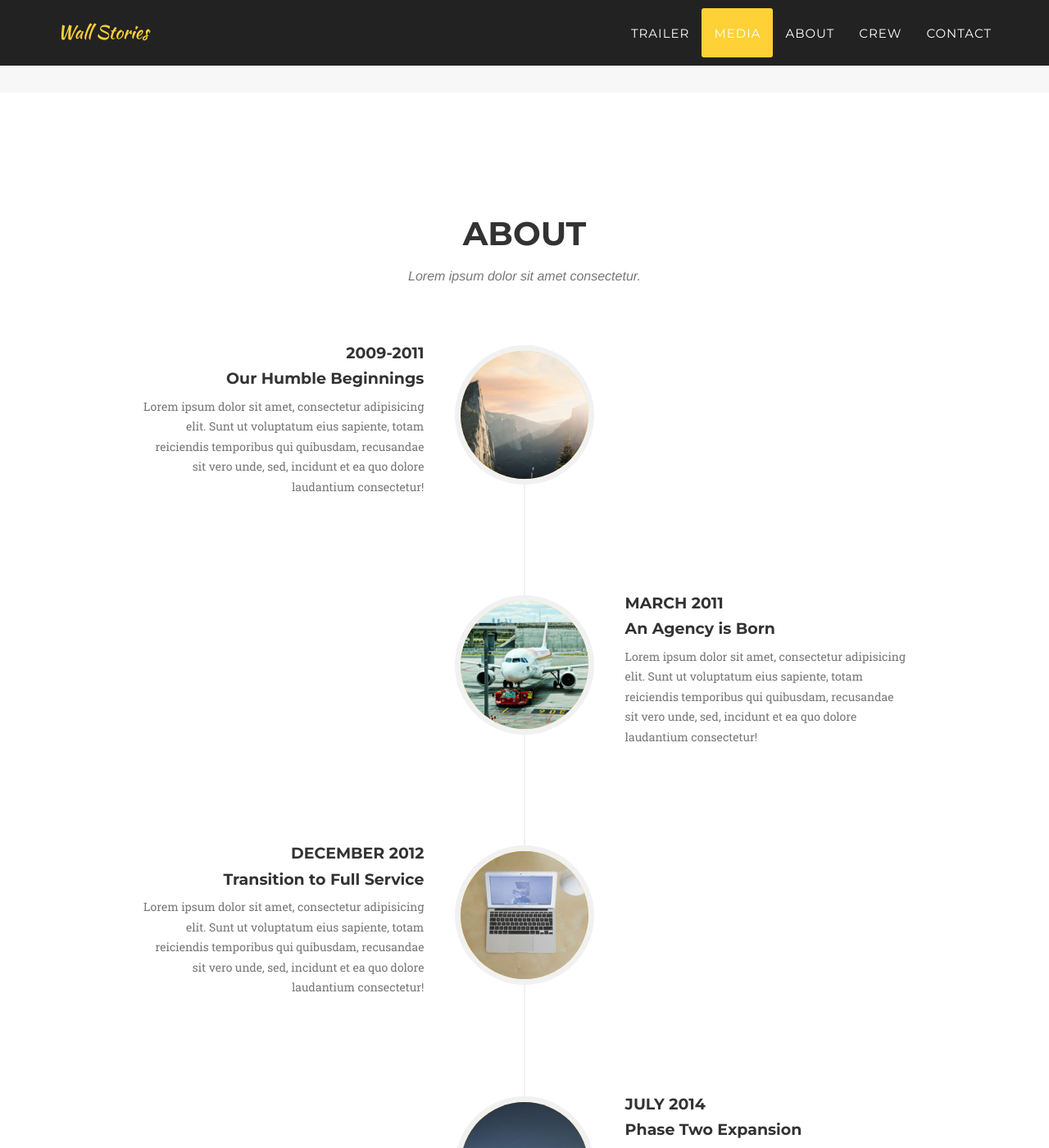
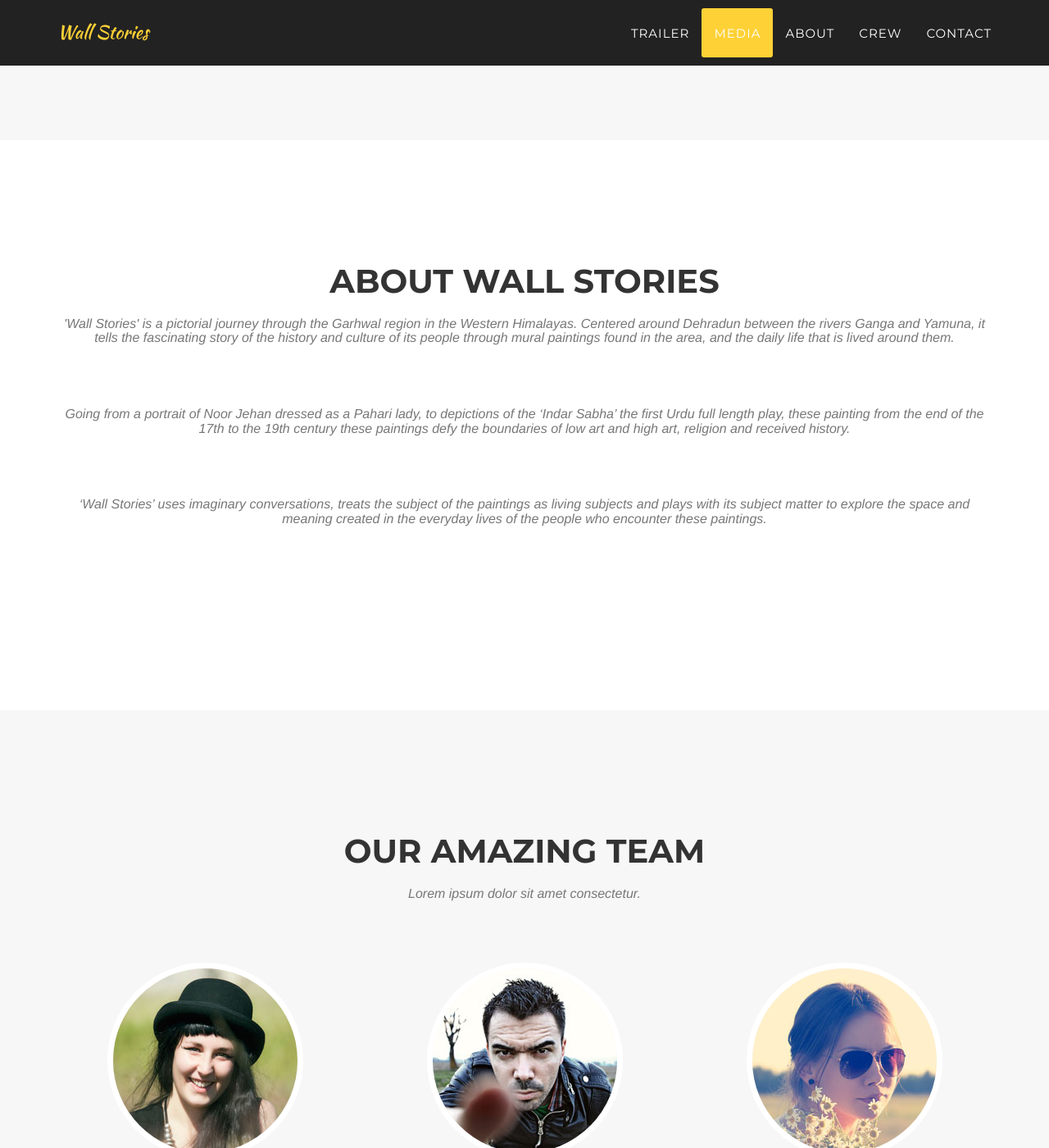
Before and after one commit to fournineandahalf/fnh-wall-stories, a Jekyll site: the page built from index.html, in a window 1280 px wide and 1400 px high, scrolled down 2291 px. Shown: the whole window at 82% size. Built offline with Jekyll 4.4.1, drawn with Linux system fonts in a browser that asks for light colours; some web fonts are replaced; some of the changed text lies outside the part shown.

Commit message:
About text

```diff
--- a/_includes/about.html
+++ b/_includes/about.html
@@ -3,77 +3,10 @@
         <div class="container">
             <div class="row">
                 <div class="col-lg-12 text-center">
-                    <h2 class="section-heading">About</h2>
-                    <h3 class="section-subheading text-muted">Lorem ipsum dolor sit amet consectetur.</h3>
-                </div>
-            </div>
-            <div class="row">
-                <div class="col-lg-12">
-                    <ul class="timeline">
-                        <li>
-                            <div class="timeline-image">
-                                <img class="img-circle img-responsive" src="img/about/1.jpg" alt="">
-                            </div>
-                            <div class="timeline-panel">
-                                <div class="timeline-heading">
-                                    <h4>2009-2011</h4>
-                                    <h4 class="subheading">Our Humble Beginnings</h4>
-                                </div>
-                                <div class="timeline-body">
-                                    <p class="text-muted">Lorem ipsum dolor sit amet, consectetur adipisicing elit. Sunt ut voluptatum eius sapiente, totam reiciendis temporibus qui quibusdam, recusandae sit vero unde, sed, incidunt et ea quo dolore laudantium consectetur!</p>
-                                </div>
-                            </div>
-                        </li>
-                        <li class="timeline-inverted">
-                            <div class="timeline-image">
-                                <img class="img-circle img-responsive" src="img/about/2.jpg" alt="">
-                            </div>
-                            <div class="timeline-panel">
-                                <div class="timeline-heading">
-                                    <h4>March 2011</h4>
-                                    <h4 class="subheading">An Agency is Born</h4>
-                                </div>
-                                <div class="timeline-body">
-                                    <p class="text-muted">Lorem ipsum dolor sit amet, consectetur adipisicing elit. Sunt ut voluptatum eius sapiente, totam reiciendis temporibus qui quibusdam, recusandae sit vero unde, sed, incidunt et ea quo dolore laudantium consectetur!</p>
-                                </div>
-                            </div>
-                        </li>
-                        <li>
-                            <div class="timeline-image">
-                                <img class="img-circle img-responsive" src="img/about/3.jpg" alt="">
-                            </div>
-                            <div class="timeline-panel">
-                                <div class="timeline-heading">
-                                    <h4>December 2012</h4>
-                                    <h4 class="subheading">Transition to Full Service</h4>
-                                </div>
-                                <div class="timeline-body">
-                                    <p class="text-muted">Lorem ipsum dolor sit amet, consectetur adipisicing elit. Sunt ut voluptatum eius sapiente, totam reiciendis temporibus qui quibusdam, recusandae sit vero unde, sed, incidunt et ea quo dolore laudantium consectetur!</p>
-                                </div>
-                            </div>
-                        </li>
-                        <li class="timeline-inverted">
-                            <div class="timeline-image">
-                                <img class="img-circle img-responsive" src="img/about/4.jpg" alt="">
-                            </div>
-                            <div class="timeline-panel">
-                                <div class="timeline-heading">
-                                    <h4>July 2014</h4>
-                                    <h4 class="subheading">Phase Two Expansion</h4>
-                                </div>
-                                <div class="timeline-body">
-                                    <p class="text-muted">Lorem ipsum dolor sit amet, consectetur adipisicing elit. Sunt ut voluptatum eius sapiente, totam reiciendis temporibus qui quibusdam, recusandae sit vero unde, sed, incidunt et ea quo dolore laudantium consectetur!</p>
-                                </div>
-                            </div>
-                        </li>
-                        <li class="timeline-inverted">
-                            <div class="timeline-image">
-                                <h4>Be Part
-                                    <br>Of Our
-                                    <br>Story!</h4>
-                            </div>
-                        </li>
-                    </ul>
+                    <h2 class="section-heading">About Wall Stories</h2>
+                    <h3 class="section-subheading text-muted">'Wall Stories' is a pictorial journey through the Garhwal region in the Western Himalayas. Centered around Dehradun between the rivers Ganga and Yamuna, it tells the fascinating story of the history and culture of its people through mural paintings found in the area, and the daily life that is lived around them.</h3>
+				 <h3 class="section-subheading text-muted">Going from a portrait of Noor Jehan dressed as a Pahari lady, to depictions of the ‘Indar Sabha’ the first Urdu full length play, these painting from the end of the 17th to the 19th century these paintings defy the boundaries of low art and high art, religion and received history.</h3>
+				  <h3 class="section-subheading text-muted">‘Wall Stories’ uses imaginary conversations, treats the subject of the paintings as living subjects and plays with its subject matter to explore the space and meaning created in the everyday lives of the people who encounter these paintings. </h3>
                 </div>
             </div>
         </div>
--- a/_includes/portfolio_grid.html
+++ b/_includes/portfolio_grid.html
@@ -5,7 +5,7 @@
                 <div class="col-lg-12 text-center">
                     <h2 class="section-heading">Watch the Film</h2>
                     <h3 class="section-subheading text-muted">“Wall Stories” unfolds as a series of journeys to the sites of the murals… what emerges is a fascinating history of the region and its syncretic culture.</h3>
-				<p class="text-right">-Bhuddaditya Bhattacharya in <a href="http://www.thehindu.com/features/cinema/painted-on-a-wall/article5757014.ece">The Hindu</a></p>
+				<h3 class="section-subheading text-muted text-right">-Bhuddaditya Bhattacharya in <a href="http://www.thehindu.com/features/cinema/painted-on-a-wall/article5757014.ece">The Hindu</a></h3>
                 </div>
             </div>
             <div class="row text-center">
```
